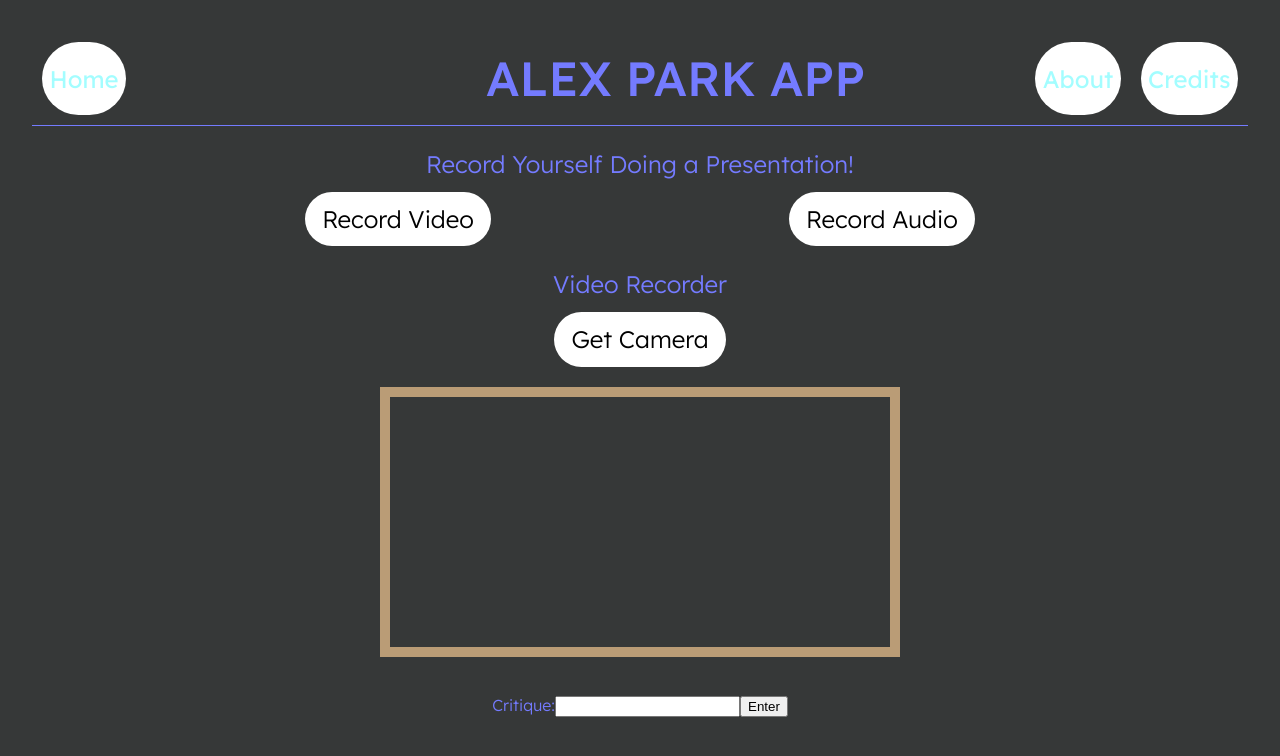
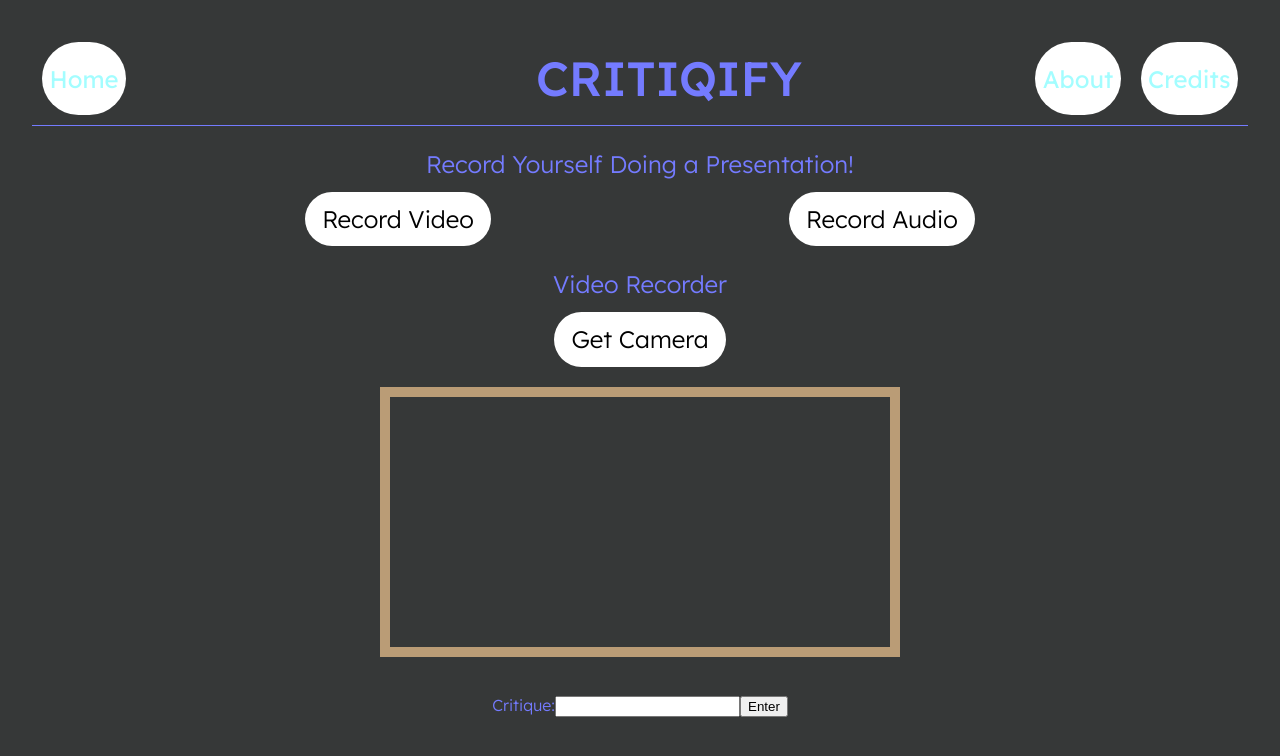
Before and after one commit to alexpark0/Critiqify, a React (Vite) app: page / in a window 1280 px wide. Shown: the top 756 px of the page. Built offline with nearby package versions, Linux system fonts and the light colour scheme.

Commit message:
changed name to critiqify

```diff
--- a/package.json
+++ b/package.json
@@ -1,5 +1,5 @@
 {
-  "name": "alex-park-sucks-so-much-dick",
+  "name": "critiqify",
   "private": true,
   "version": "0.0.0",
   "type": "module",
--- a/src/App.jsx
+++ b/src/App.jsx
@@ -28,7 +28,7 @@ const App = () => {
     <>
       <div className="alex-park-homescreen">
         <button className="button-left" onClick={()=>updateToggle(1)}>Home</button>
-        <h1>ALEX PARK APP</h1>
+        <h1>CRITIQIFY</h1>
         <button className="button-middle" onClick={()=>updateToggle(2)}>About</button>
         <button className="button-right" onClick={()=>updateToggle(3)}>Credits</button>
       </div>
--- a/src/index.css
+++ b/src/index.css
@@ -122,7 +122,7 @@ button:focus-visible {
 }
 
 .button-left {
-  margin-right: 360px;
+  margin-right: 410px;
 }
 
 .button-middle {
```
Also changed, not shown: 1 other file (tests, documents, lock files or other folders).
